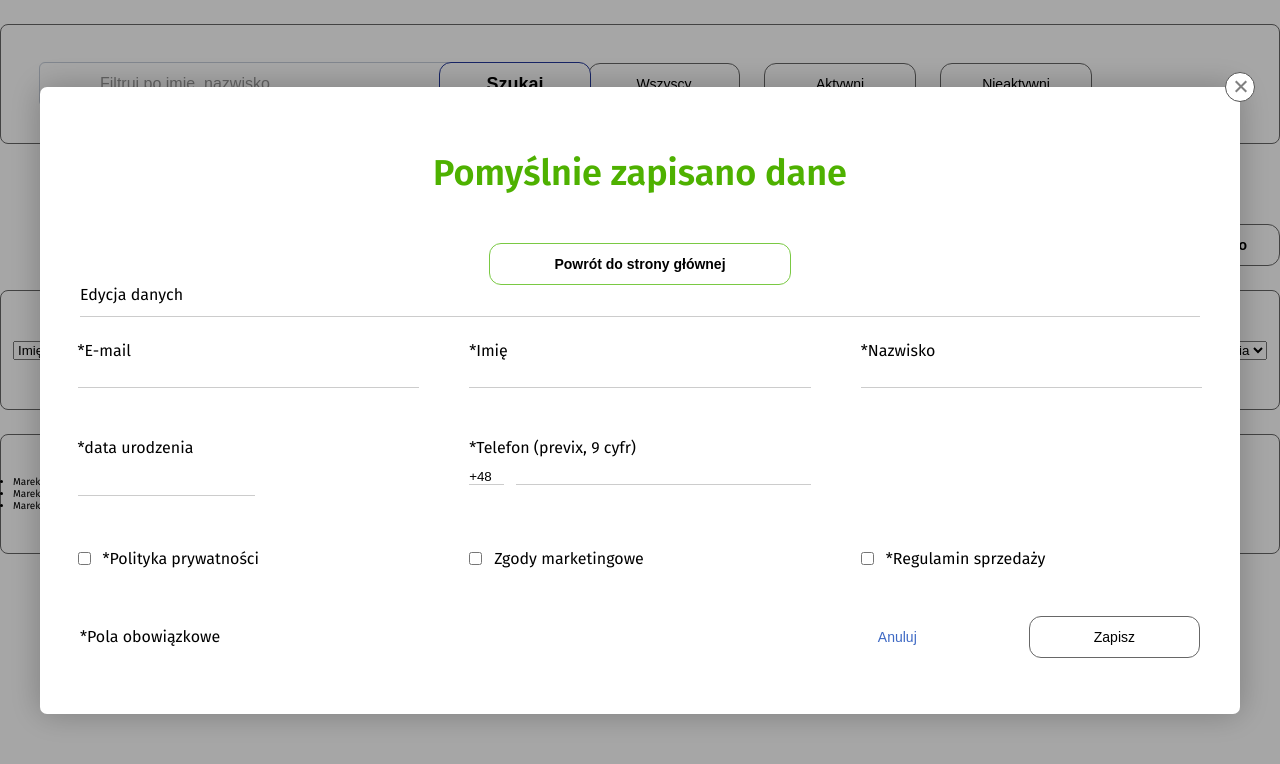
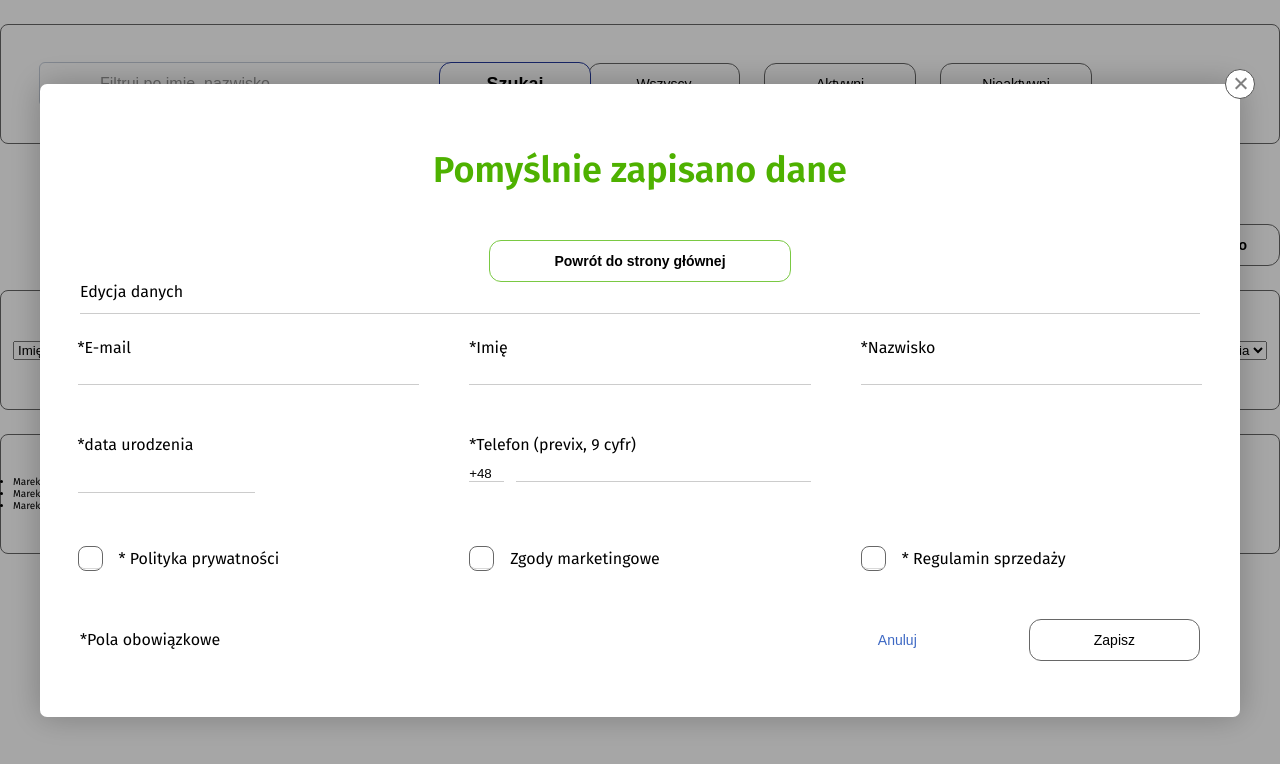
Before and after one commit to KacperGora/ultimatesystems, a React (Create React App) app: page / in a window 1280 px wide. Both pictures are taken after a click on the button "Edytuj swoje konto". Shown: the top 764 px of the page. Built offline with nearby package versions, Linux system fonts and the light colour scheme.

Commit message:
styled checkbox

```diff
--- /dev/null
+++ b/src/components/UsersList/components/ModalPopup/Checkbox.tsx
@@ -0,0 +1,58 @@
+import React from "react";
+import styled from "styled-components";
+const Label = styled.label`
+  font-size: 16px;
+`;
+const CheckboxInput = styled.input`
+  -webkit-appearance: checkbox;
+  appearance: none;
+  cursor: pointer;
+  margin: 0;
+  font: inherit;
+  color: black;
+  width: 24px;
+  height: 24px;
+  border: 1px solid brown;
+  border-radius: 6px;
+  transform: translateY(-0.075em);
+  display: grid;
+  place-content: center;
+  /* position: relative; */
+  &::before {
+    content: "";
+    width: 14px;
+    height: 14px;
+    transform: scale(0);
+    transition: 120ms transform ease-in-out;
+    box-shadow: inset 1em 1em var(--form-control-color);
+    transform-origin: bottom left;
+    clip-path: polygon(14% 44%, 0 65%, 50% 100%, 100% 16%, 80% 0%, 43% 62%);
+
+    background-color: #676767;
+  }
+  &:checked::before {
+    transform: scale(1);
+  }
+`;
+const DivHelp = styled.div`
+  border: 0.5px solid #676767;
+  border-radius: 8px;
+  width: 25px;
+  height: 25px;
+`;
+type Props = {
+  label: string;
+};
+const Checkbox: React.FC<Props> = ({ label }) => {
+  return (
+    <>
+      <div style={{ display: "flex", gap: "16px", alignItems: "center" }}>
+        <DivHelp>
+          <CheckboxInput type="checkbox" name="checkbox" />
+        </DivHelp>
+        <Label>{label}</Label>
+      </div>
+    </>
+  );
+};
+export default Checkbox;
--- a/src/components/UsersList/components/ModalPopup/EditInfoModal.tsx
+++ b/src/components/UsersList/components/ModalPopup/EditInfoModal.tsx
@@ -17,6 +17,8 @@ import { ErrorParagraph } from "../../../styles/styles";
 import DatePicker, { registerLocale } from "react-datepicker";
 import "react-datepicker/dist/react-datepicker.css";
 import pl from "date-fns/locale/pl"; // the locale you want
+import styled from "styled-components";
+import Checkbox from "./Checkbox";
 registerLocale("pl", pl); // register it with the name you want
 
 interface EditInfoModalProps {
@@ -29,7 +31,7 @@ const EditInfoModal: React.FC<EditInfoModalProps> = ({
   onBackdropClick,
 }) => {
   const [startDate, setStartDate] = useState<Date | null>();
-
+  console.log(startDate);
   //custom hook for email validation
   const {
     value: enteredMail,
@@ -81,10 +83,8 @@ const EditInfoModal: React.FC<EditInfoModalProps> = ({
     inputBlurHandler: phoneNumberBlurHandler,
     reset: resetPhoneNumber,
     isTouched: phoneNumberIsTouched,
-  } = useValidation(
-    (value: string) => value.trim() !== "" && value.length === 9
-  );
-
+  } = useValidation((value: string) => value.length === 9);
+  console.log(enteredPhoneNumberIsValid);
   const data = {
     mail: enteredMail,
     name: enteredName,
@@ -118,7 +118,7 @@ const EditInfoModal: React.FC<EditInfoModalProps> = ({
       </p>
       <StyledForm onSubmit={submitHandler}>
         <StyledInputContainer>
-          <label htmlFor="mail">*E-mail</label>
+          <Label htmlFor="mail">*E-mail</Label>
           <input
             id="mail"
             type="email"
@@ -136,7 +136,7 @@ const EditInfoModal: React.FC<EditInfoModalProps> = ({
           )}
         </StyledInputContainer>
         <StyledInputContainer>
-          <label htmlFor="name">*Imię</label>
+          <Label htmlFor="name">*Imię</Label>
           <input
             onChange={(e: React.FormEvent<HTMLInputElement>) =>
               nameChangeHandler(e)
@@ -153,7 +153,7 @@ const EditInfoModal: React.FC<EditInfoModalProps> = ({
           )}
         </StyledInputContainer>
         <StyledInputContainer>
-          <label htmlFor="surname">*Nazwisko</label>
+          <Label htmlFor="surname">*Nazwisko</Label>
           <input
             onChange={(e: React.FormEvent<HTMLInputElement>) =>
               lastNameChangeHandler(e)
@@ -170,7 +170,7 @@ const EditInfoModal: React.FC<EditInfoModalProps> = ({
           )}
         </StyledInputContainer>
         <StyledInputContainer>
-          <label htmlFor="birthdate">*data urodzenia</label>
+          <Label htmlFor="birthdate">*data urodzenia</Label>
           <DatePicker
             locale="pl"
             required
@@ -180,7 +180,7 @@ const EditInfoModal: React.FC<EditInfoModalProps> = ({
           />
         </StyledInputContainer>
         <StyledInputContainer>
-          <label htmlFor="tel">*Telefon (previx, 9 cyfr)</label>
+          <Label htmlFor="tel">*Telefon (previx, 9 cyfr)</Label>
           <InputTelBox>
             <InputTel type="text" defaultValue="+48" maxLength={3} />
 
@@ -202,18 +202,10 @@ const EditInfoModal: React.FC<EditInfoModalProps> = ({
           )}
         </StyledInputContainer>
         <StyledInputContainer />
-        <StyledInputContainer checkbox>
-          <CheckBoxInput type="checkbox"></CheckBoxInput>
-          <Label>*Polityka prywatności</Label>
-        </StyledInputContainer>
-        <StyledInputContainer checkbox>
-          <CheckBoxInput type="checkbox"></CheckBoxInput>
-          <Label>Zgody marketingowe</Label>
-        </StyledInputContainer>
-        <StyledInputContainer checkbox>
-          <CheckBoxInput required type="checkbox" />
-          <Label>*Regulamin sprzedaży</Label>
-        </StyledInputContainer>
+
+        <Checkbox label="* Polityka prywatności" />
+        <Checkbox label="Zgody marketingowe" />
+        <Checkbox label="* Regulamin sprzedaży" />
       </StyledForm>
       <StyledDiv>
         <p>*Pola obowiązkowe</p>
```
